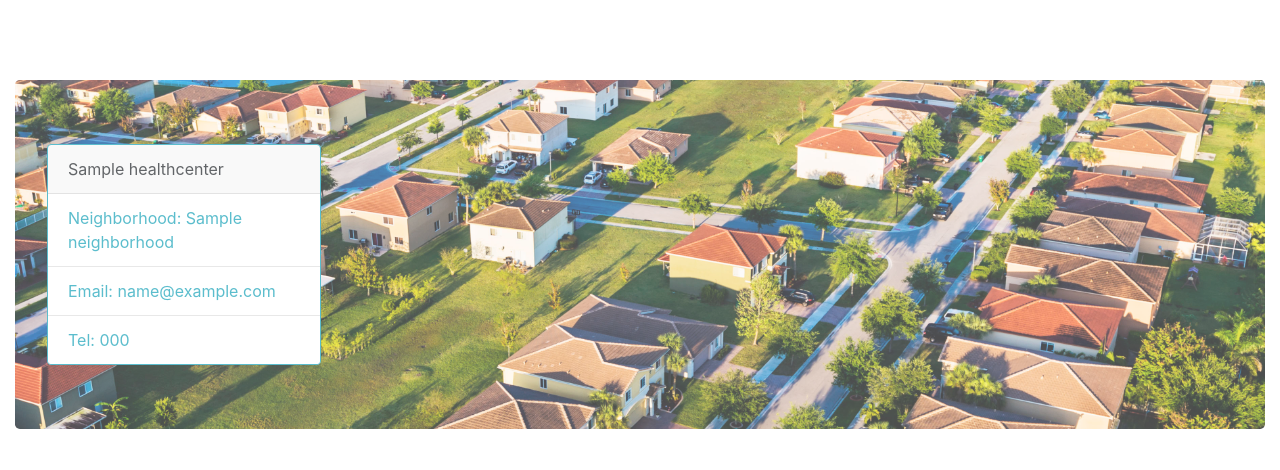
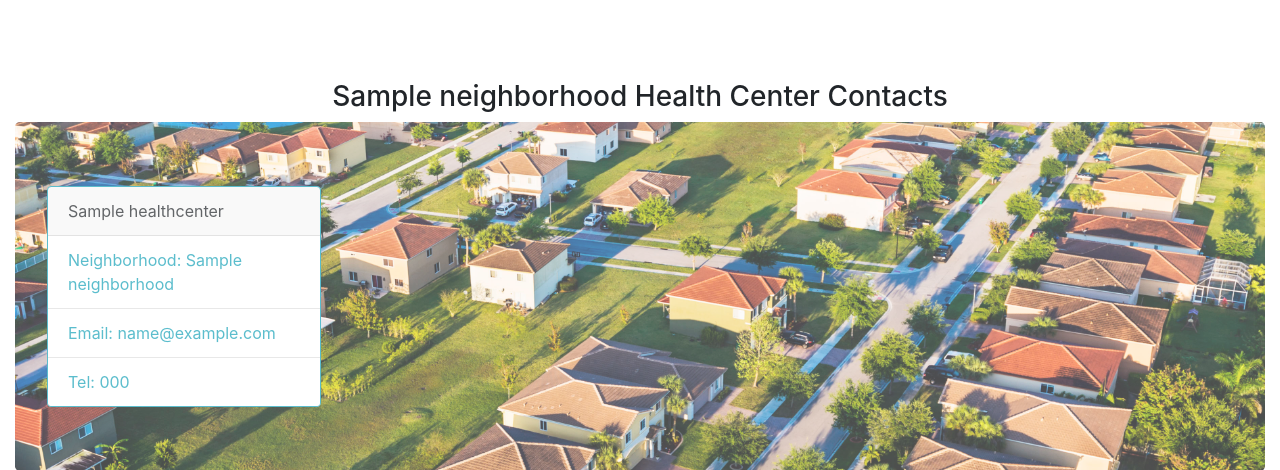
Before and after one commit to rknyra/in-the-know, a Django app: page /health-centers/1 in a window 1280 px wide. Shown: the part 106-576 px from the top of the page. Run offline with Django 3.2, Linux system fonts and the light colour scheme; a user stored in the database is signed in; tables that the repository leaves empty hold one stand-in row (values such as "Sample post"); some libraries are stand-ins or nearby versions.

Commit message:
modify the resources pages to display data in a more user friendly format

```diff
--- a/itk_app/models.py
+++ b/itk_app/models.py
@@ -78,6 +78,8 @@ class Notice(models.Model):
     notice_details=models.CharField(max_length=250, null=True)
     post_date=models.DateField(auto_now_add=True, null=True)
     user=models.ForeignKey(User,on_delete=models.CASCADE, null=True)
+    neighborhood = models.ForeignKey(Neighborhood, on_delete=models.CASCADE, null=True)
+
 
     def save_notice(self):
         self.save()
--- a/itk_app/templates/itk_pages/health_centers.html
+++ b/itk_app/templates/itk_pages/health_centers.html
@@ -6,6 +6,8 @@
 {{ block.super }}
 
 <div class="container-fluid topBuffer">
+<h3 class="text-center"> {{ request.user.profile.neighborhood }} Health Center Contacts </h3>
+
     <div class="jumbotron bg-img">
         <div class="row">
 
@@ -25,12 +27,11 @@
                 {% endfor %}
 
             {% else %}
-
-             <div class="col-xs-7 col-sm-7 col-md-7 col-lg-7">
-                <div class="card border-info slightOpaicty">
-                 <div class="card-body"> No health centers contacts yet </div>
+                <div class="col-xs-7 col-sm-7 col-md-7 col-lg-7 text-center align-items-center mx-auto">
+                    <div class="card border-info slightOpaicty">
+                    <div class="card-body"> No health center contacts posted yet for {{ request.user.profile.neighborhood }} </div>
+                    </div>
                 </div>
-            </div>
 
            {% endif %}
 
--- a/itk_app/templates/itk_pages/profile.html
+++ b/itk_app/templates/itk_pages/profile.html
@@ -8,7 +8,7 @@
     <div class="row">
 
         <!-- profile card div -->
-        <div class="col-xs-4 col-sm-5 col-md-5 col-lg-4 align-self-start fixed-top mr-auto" style="margin-top:30vh;"">
+        <div class="col-xs-4 col-sm-5 col-md-5 col-lg-4 scrollBioData">
             <div class="card align-items-center text-center">
 
                 {% if user.profile.prof_pic %}
--- a/itk_app/views.py
+++ b/itk_app/views.py
@@ -110,6 +110,11 @@ def shareNotice(request):
 @login_required(login_url='/accounts/login')
 def viewNotices(request):
     notices=Notice.objects.all()
+    neighborhood = get_object_or_404(Neighborhood,pk=request.user.profile.neighborhood.id)
+    neighborhoodNotices=Notice.objects.filter(neighborhood=neighborhood)
+    print(notices, "=====ALL NOTICES======")
+    print(notices, "======RESPECTIVE HOOD NOTICES=====")
+
 
     return render(request,'itk_pages/notices.html', locals())
 
--- a/static/css/custom.css
+++ b/static/css/custom.css
@@ -30,3 +30,21 @@
     max-width: 100%;
     max-height: 100%;
 }
+.scrollBioData,.scrollResources{
+    position: inherit;
+}
+
+@media only screen
+  and (min-device-width: 678px) {
+    .scrollBioData {
+        padding-right: 7%;
+        position: fixed;
+    }
+}
+@media only screen
+  and (min-device-width: 678px) {
+    .scrollResources {
+        margin-left: 54vw;
+        position: fixed;
+    }
+}
```
Also changed, not shown: itk_app/templates/itk_pages/notices.html (+4 -3 lines), itk_app/templates/itk_pages/police_stations.html (+6 -6 lines), itk_app/migrations/0014_notice_neighborhood.py (added).
